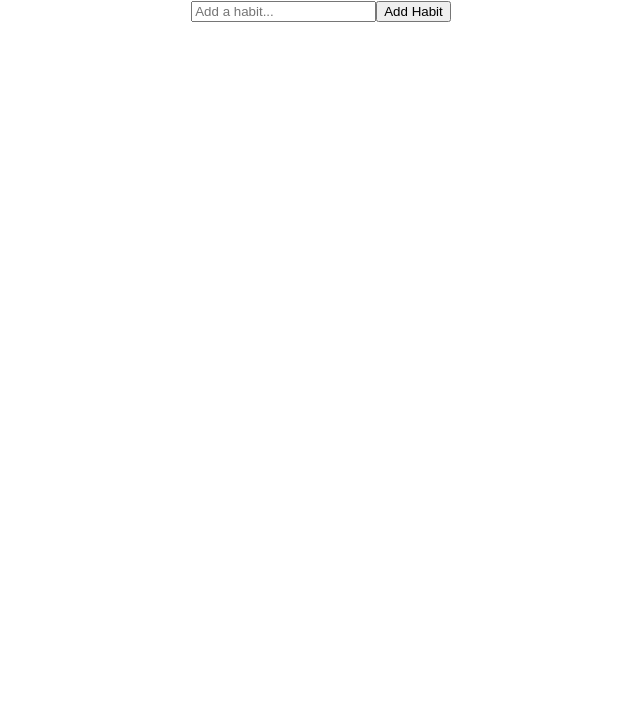
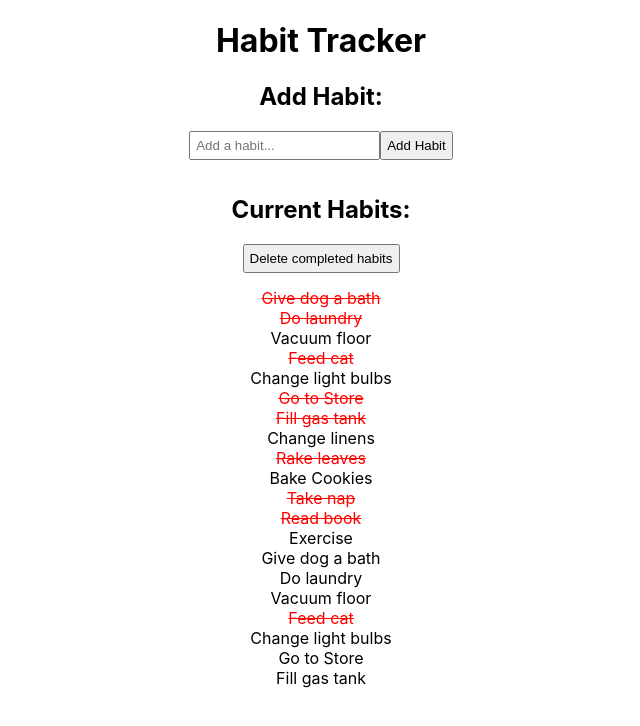
Before and after one commit to NikZprojects/React-Habit-Tracker, a React (Create React App) app: page / in a window 1280 px wide. Shown: the top 726 px of the page, without its empty margins (319-959 px from the left). Built offline with nearby package versions, Linux system fonts and the light colour scheme.

Commit message:
Finished habit list using react hooks, will adapt this into tracker

```diff
--- a/src/App.js
+++ b/src/App.js
@@ -1,11 +1,49 @@
-import React from "react";
+import React, { useState } from "react";
 import "./App.css";
-import { HabitTracker } from "./components/HabitTracker";
+import data from "./data.json";
+import { AddHabit } from "./components/AddHabit";
+import { HabitList } from "./components/HabitList";
 
 function App() {
+  const [habitList, setHabitList] = useState(data);
+
+  const handleToggle = (id) => {
+    setHabitList(
+      habitList.map((habit) => {
+        if (habit.id.toString() === id) {
+          return { ...habit, complete: !habit.complete };
+        } else {
+          return { ...habit };
+        }
+      })
+    );
+  };
+
+  const handleDelete = () => {
+    if (habitList.length > 0) {
+      setHabitList(
+        habitList.filter((habit) => {
+          return !habit.complete ? { habit } : "";
+        })
+      );
+    } else {
+      setHabitList(
+        data.map((habit) => {
+          return !habit.complete ? { ...habit } : { ...habit, complete: false };
+        })
+      );
+    }
+  };
+
   return (
     <div className="App">
-      <HabitTracker />
+      <h1>Habit Tracker</h1>
+      <h2>Add Habit:</h2>
+      <AddHabit habitList={habitList} setHabitList={setHabitList} />
+      <h2>Current Habits:</h2>
+      <button onClick={handleDelete}>Delete completed habits</button>
+      <div>{`\n`}</div>
+      <HabitList habitList={habitList} handleToggle={handleToggle} />
     </div>
   );
 }
--- a/src/components/HabitTracker.js
+++ b/src/components/AddHabit.js
@@ -1,24 +1,27 @@
 import React, { useState } from "react";
 import { v4 as uuid } from "uuid";
 
-export const HabitTracker = () => {
-  const [habit, addHabit] = React.useState("");
+export const AddHabit = ({ habitList, setHabitList }) => {
+  const [userInput, setUserInput] = useState("");
 
   const handleChange = (e) => {
-    addHabit(e.target.value);
+    setUserInput(e.target.value);
   };
 
   const handleSubmit = (e) => {
     e.preventDefault();
-    addHabit(habit);
-    addHabit("");
+    setHabitList([
+      { id: uuid(), name: userInput, complete: false },
+      ...habitList,
+    ]);
+    setUserInput("");
   };
 
   return (
     <div>
       <form onSubmit={handleSubmit}>
         <input
-          value={habit}
+          value={userInput}
           type="text"
           placeholder="Add a habit..."
           onChange={handleChange}
--- /dev/null
+++ b/src/components/Habit.js
@@ -0,0 +1,22 @@
+import React from "react";
+
+export const Habit = ({ habit, handleToggle }) => {
+  const handleClick = (e) => {
+    e.preventDefault();
+    handleToggle(e.target.id);
+  };
+
+  return (
+    <div>
+      <div
+        onClick={handleClick}
+        id={habit.id}
+        key={habit.id}
+        style={{ habit }}
+        className={habit.complete ? "habit + strike" : "habit"}
+      >
+        {habit.name}
+      </div>
+    </div>
+  );
+};
--- /dev/null
+++ b/src/components/HabitList.js
@@ -0,0 +1,14 @@
+import React from "react";
+import { Habit } from "./Habit";
+
+export const HabitList = ({ habitList, handleToggle }) => {
+  return (
+    <div>
+      {habitList.map((habit) => {
+        return (
+          <Habit key={habit.id} handleToggle={handleToggle} habit={habit} />
+        );
+      })}
+    </div>
+  );
+};
--- /dev/null
+++ b/src/data.json
@@ -0,0 +1,102 @@
+[
+  {
+    "id": 1,
+    "name": "Give dog a bath",
+    "complete": true
+  },
+  {
+    "id": 2,
+    "name": "Do laundry",
+    "complete": true
+  },
+  {
+    "id": 3,
+    "name": "Vacuum floor",
+    "complete": false
+  },
+  {
+    "id": 4,
+    "name": "Feed cat",
+    "complete": true
+  },
+  {
+    "id": 5,
+    "name": "Change light bulbs",
+    "complete": false
+  },
+  {
+    "id": 6,
+    "name": "Go to Store",
+    "complete": true
+  },
+  {
+    "id": 7,
+    "name": "Fill gas tank",
+    "complete": true
+  },
+  {
+    "id": 8,
+    "name": "Change linens",
+    "complete": false
+  },
+  {
+    "id": 9,
+    "name": "Rake leaves",
+    "complete": true
+  },
+  {
+    "id": 10,
+    "name": "Bake Cookies",
+    "complete": false
+  },
+  {
+    "id": 11,
+    "name": "Take nap",
+    "complete": true
+  },
+  {
+    "id": 12,
+    "name": "Read book",
+    "complete": true
+  },
+  {
+    "id": 13,
+    "name": "Exercise",
+    "complete": false
+  },
+  {
+    "id": 14,
+    "name": "Give dog a bath",
+    "complete": false
+  },
+  {
+    "id": 15,
+    "name": "Do laundry",
+    "complete": false
+  },
+  {
+    "id": 16,
+    "name": "Vacuum floor",
+    "complete": false
+  },
+  {
+    "id": 17,
+    "name": "Feed cat",
+    "complete": true
+  },
+  {
+    "id": 18,
+    "name": "Change light bulbs",
+    "complete": false
+  },
+  {
+    "id": 19,
+    "name": "Go to Store",
+    "complete": false
+  },
+  {
+    "id": 20,
+    "name": "Fill gas tank",
+    "complete": false
+  }
+]
--- a/src/index.css
+++ b/src/index.css
@@ -1,13 +1,30 @@
 body {
   margin: 0;
-  font-family: -apple-system, BlinkMacSystemFont, 'Segoe UI', 'Roboto', 'Oxygen',
-    'Ubuntu', 'Cantarell', 'Fira Sans', 'Droid Sans', 'Helvetica Neue',
+  font-family: -apple-system, BlinkMacSystemFont, "Segoe UI", "Roboto", "Oxygen",
+    "Ubuntu", "Cantarell", "Fira Sans", "Droid Sans", "Helvetica Neue",
     sans-serif;
   -webkit-font-smoothing: antialiased;
   -moz-osx-font-smoothing: grayscale;
 }
 
 code {
-  font-family: source-code-pro, Menlo, Monaco, Consolas, 'Courier New',
+  font-family: source-code-pro, Menlo, Monaco, Consolas, "Courier New",
     monospace;
 }
+
+.habit {
+  cursor: pointer;
+}
+
+.strike {
+  text-decoration: line-through;
+  color: red;
+}
+
+button {
+  margin-bottom: 15px;
+  padding: 5px;
+}
+input {
+  padding: 5px;
+}
```
